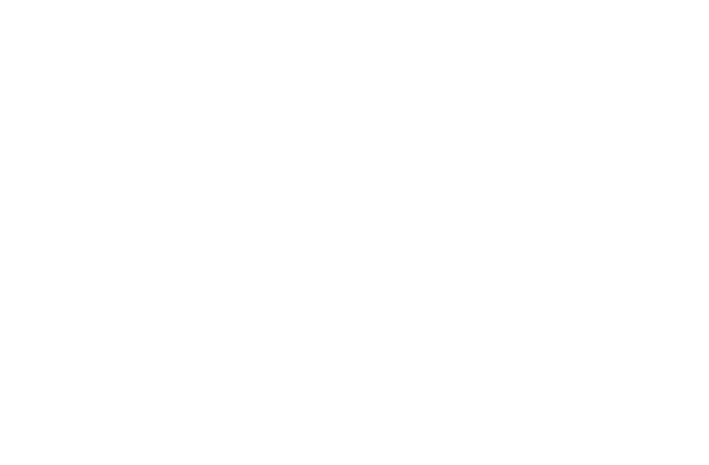
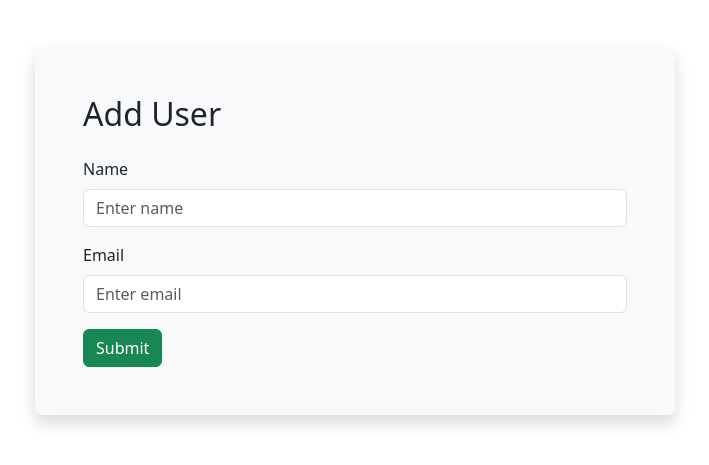
Before and after one commit to cacabone/CRUD-GitFlow, a React (Create React App) app in the folder frontend/: page /create in a window 1280 px wide. Before the commit this address had no page. Shown: the part 169-634 px from the top of the page, without its empty margins (285-994 px from the left). Built offline with nearby package versions, Linux system fonts and the light colour scheme.

Commit message:
user creation and interface

```diff
--- a/frontend/package.json
+++ b/frontend/package.json
@@ -2,6 +2,7 @@
   "name": "frontend",
   "version": "0.1.0",
   "private": true,
+  "proxy": "http://localhost:5000",
   "dependencies": {
     "@testing-library/dom": "^10.4.1",
     "@testing-library/jest-dom": "^6.9.1",
--- a/frontend/src/App.js
+++ b/frontend/src/App.js
@@ -1,12 +1,14 @@
 import 'bootstrap/dist/css/bootstrap.min.css';
 import {BrowserRouter, Routes, Route} from 'react-router-dom';
 import User from './User';
+import CreateUser from './CreateUser';
 
 function App() {
   return (
         <BrowserRouter>
           <Routes>
             <Route path="/" element={<User />}></Route>
+            <Route path="/create" element={<CreateUser/>}></Route>
           </Routes>
         </BrowserRouter>
   );
--- /dev/null
+++ b/frontend/src/CreateUser.js
@@ -0,0 +1,45 @@
+import axios from "axios";
+import React from "react";
+import { useNavigate } from "react-router-dom";
+
+function CreateUser() {
+    const [name, setName] = React.useState("");
+    const [email, setEmail] = React.useState("");
+    const navigate = useNavigate();
+
+    function handleSubmit(e) {
+        e.preventDefault();
+        axios.post('http://localhost:5000/create', { name, email})
+        .then(() => {
+            alert('User Created Successfully');
+            navigate('/');
+        })
+        .catch((err) => {
+            console.error('There was an error creating the user!', err);
+        });
+    }
+  return (
+    <div className="d-flex vh-100 justify-content-center align-items-center">
+        <div className='w-50 bg-light p-5 rounded shadow'>
+            <form onSubmit={handleSubmit}>
+                <h2 className="mb-4">Add User</h2>
+                <div className="mb-3">
+                    <label className="form-label">Name</label>
+                    <input type="text" className="form-control" placeholder="Enter name"
+                    onChange={e => setName(e.target.value)}
+                    />
+                </div>
+                <div className="mb-3">
+                    <label className="form-label">Email</label>
+                    <input type="email" className="form-control" placeholder="Enter email"
+                    onChange={e => setEmail(e.target.value)}
+                    />
+                </div>
+                <button type="submit" className="btn btn-success">Submit</button>
+            </form>
+        </div>
+    </div>
+  );
+}
+
+export default CreateUser;
--- a/frontend/src/User.js
+++ b/frontend/src/User.js
@@ -1,11 +1,12 @@
 import React, { useState, useEffect } from "react";
 import axios from "axios";
+import { Link } from "react-router-dom";
 
 function User() {
     const [users, setUsers] = useState([]);
 
     useEffect(() => {
-      axios.get('http://localhost:3000/api/users')
+      axios.get('http://localhost:5000/api/users')
         .then(response => {
           const data = response.data;
           if (Array.isArray(data)) {
@@ -26,7 +27,7 @@ function User() {
   return (
     <div className="d-flex vh-100 justify-content-center align-items-center">
       <div className='w-50 bg-light p-5 rounded shadow'>
-        <button className="btn btn-primary mb-4">Add</button>
+        <Link to="/create" className="btn btn-primary mb-4">Add</Link>
         <table className="table table-bordered">
          <thead>
           <tr>
```
Also changed, not shown: 1 other file (tests, documents, lock files or other folders).
